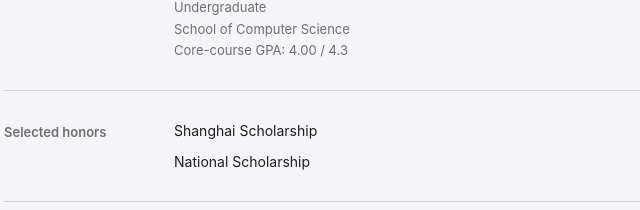
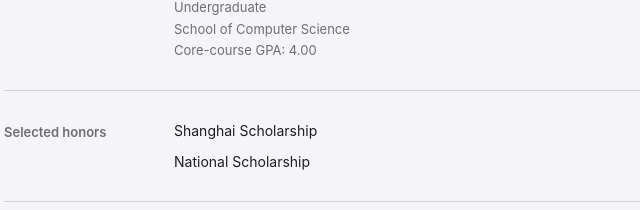
Before and after one commit to ipromise77/gpbell.github.io, a plain HTML site: page index.html in a window 1280 px wide. Shown: the part 278-488 px from the top of the page, 216-856 px from the left. Drawn offline with Linux system fonts and the light colour scheme.

```diff
--- a/index.html
+++ b/index.html
@@ -13,7 +13,7 @@
 <header class="topbar"><div class="wrap"><a class="brand" href="#main">GZ.</a><div class="controls"><nav aria-label="Main navigation"><a href="#education" data-en="Education" data-zh="教育">Education</a><a href="#honors" data-en="Honors" data-zh="荣誉">Honors</a><a href="#publications" data-en="Publications" data-zh="论文">Publications</a></nav><div class="language" role="group" aria-label="Language / 语言"><button type="button" data-language="en" aria-pressed="true" lang="en">EN</button><span aria-hidden="true">/</span><button type="button" data-language="zh" aria-pressed="false" lang="zh-CN">中文</button></div></div></div></header>
 <main class="wrap" id="main">
 <div class="identity"><h1><span data-en="Guopeng Zhong" data-zh="钟国鹏">Guopeng Zhong</span><span class="secondary" data-en="钟国鹏" data-zh="Guopeng Zhong">钟国鹏</span></h1><div class="contact"><a href="mailto:i_promise23@sjtu.edu.cn">i_promise23@sjtu.edu.cn</a><a href="https://github.com/ipromise77">GitHub ↗</a></div></div>
-<section class="section" id="education" aria-labelledby="education-title"><h2 id="education-title" data-en="Education" data-zh="教育背景">Education</h2><div><div class="row"><h3 data-en="Shanghai Jiao Tong University" data-zh="上海交通大学">Shanghai Jiao Tong University</h3><span class="date" data-en="2024 – Present" data-zh="2024 — 至今">2024 – Present</span></div><p class="muted" data-en="Undergraduate" data-zh="本科在读">Undergraduate</p><p class="muted" data-en="School of Computer Science" data-zh="计算机学院">School of Computer Science</p><p class="muted" data-en="Core-course GPA: 4.00 / 4.3" data-zh="核心 GPA：4.00 / 4.3">Core-course GPA: 4.00 / 4.3</p></div></section>
+<section class="section" id="education" aria-labelledby="education-title"><h2 id="education-title" data-en="Education" data-zh="教育背景">Education</h2><div><div class="row"><h3 data-en="Shanghai Jiao Tong University" data-zh="上海交通大学">Shanghai Jiao Tong University</h3><span class="date" data-en="2024 – Present" data-zh="2024 — 至今">2024 – Present</span></div><p class="muted" data-en="Undergraduate" data-zh="本科在读">Undergraduate</p><p class="muted" data-en="School of Computer Science" data-zh="计算机学院">School of Computer Science</p><p class="muted" data-en="Core-course GPA: 4.00 " data-zh="核心 GPA：4.00 ">Core-course GPA: 4.00 </p></div></section>
 <section class="section" id="honors" aria-labelledby="honors-title"><h2 id="honors-title" data-en="Selected honors" data-zh="荣誉奖项">Selected honors</h2><ul class="honors"><li><span data-en="Shanghai Scholarship" data-zh="上海市奖学金">Shanghai Scholarship</span><span class="date">2026</span></li><li><span data-en="National Scholarship" data-zh="国家奖学金">National Scholarship</span><span class="date">2025</span></li></ul></section>
 <section class="section" id="publications" aria-labelledby="publications-title"><h2 id="publications-title" data-en="Publications" data-zh="学术论文">Publications</h2><article><div class="venue">NeurIPS 2026 <span class="badge">Poster</span></div><h3><a href="https://arxiv.org/abs/2608.12122">HandEdit: A Unified Benchmark for Egocentric Human-to-Robot Dexterous Hand Image Editing</a></h3><p class="authors">Zhenjie Yang, Xingyu Jiao, <strong>Guopeng Zhong</strong>, Shuzhe Yang, et al.</p><div class="links"><a href="https://arxiv.org/abs/2608.12122" data-en="Paper ↗" data-zh="论文 ↗">Paper ↗</a><a href="https://handedit.github.io" data-en="Project ↗" data-zh="项目主页 ↗">Project ↗</a></div></article></section>
 
```
